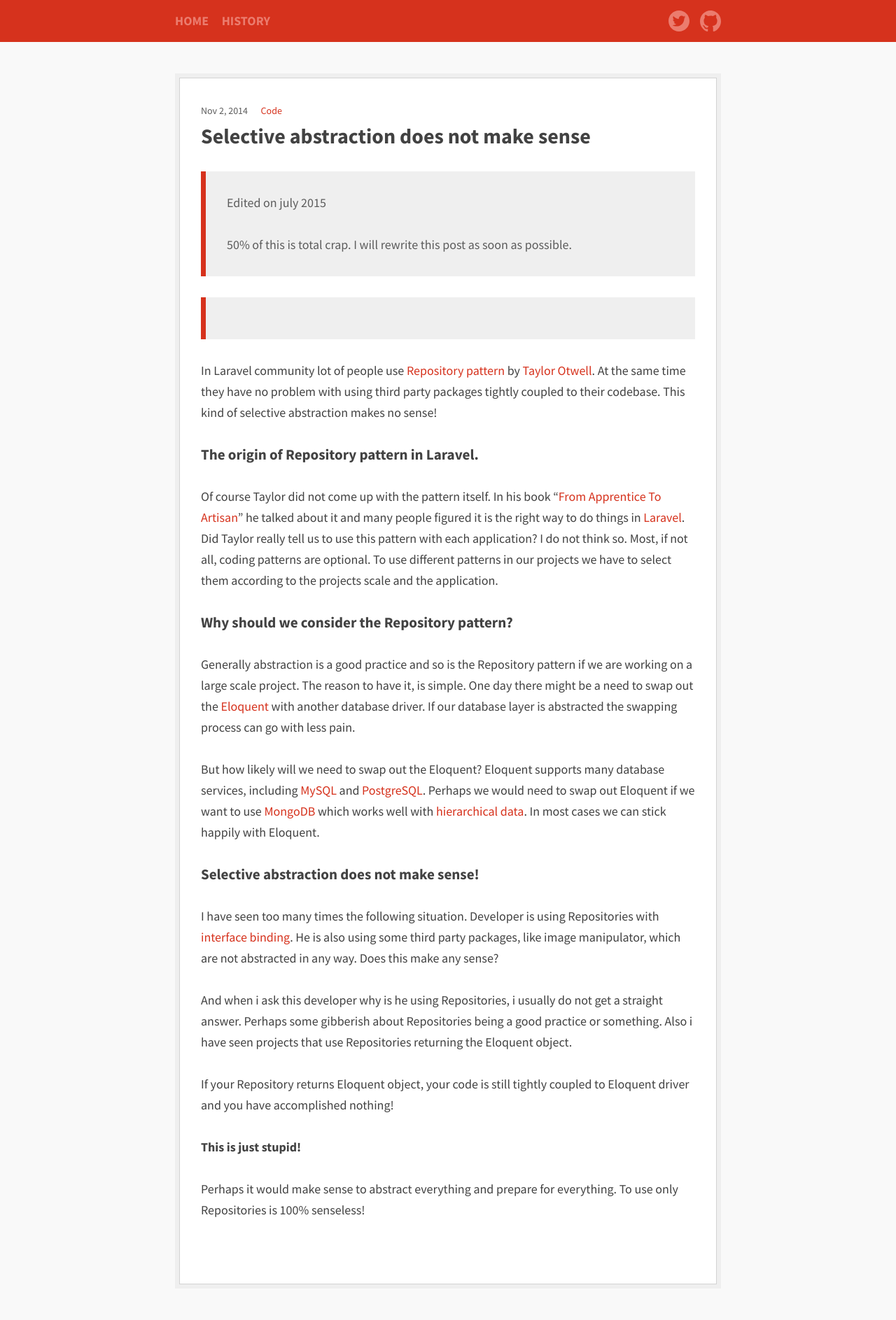
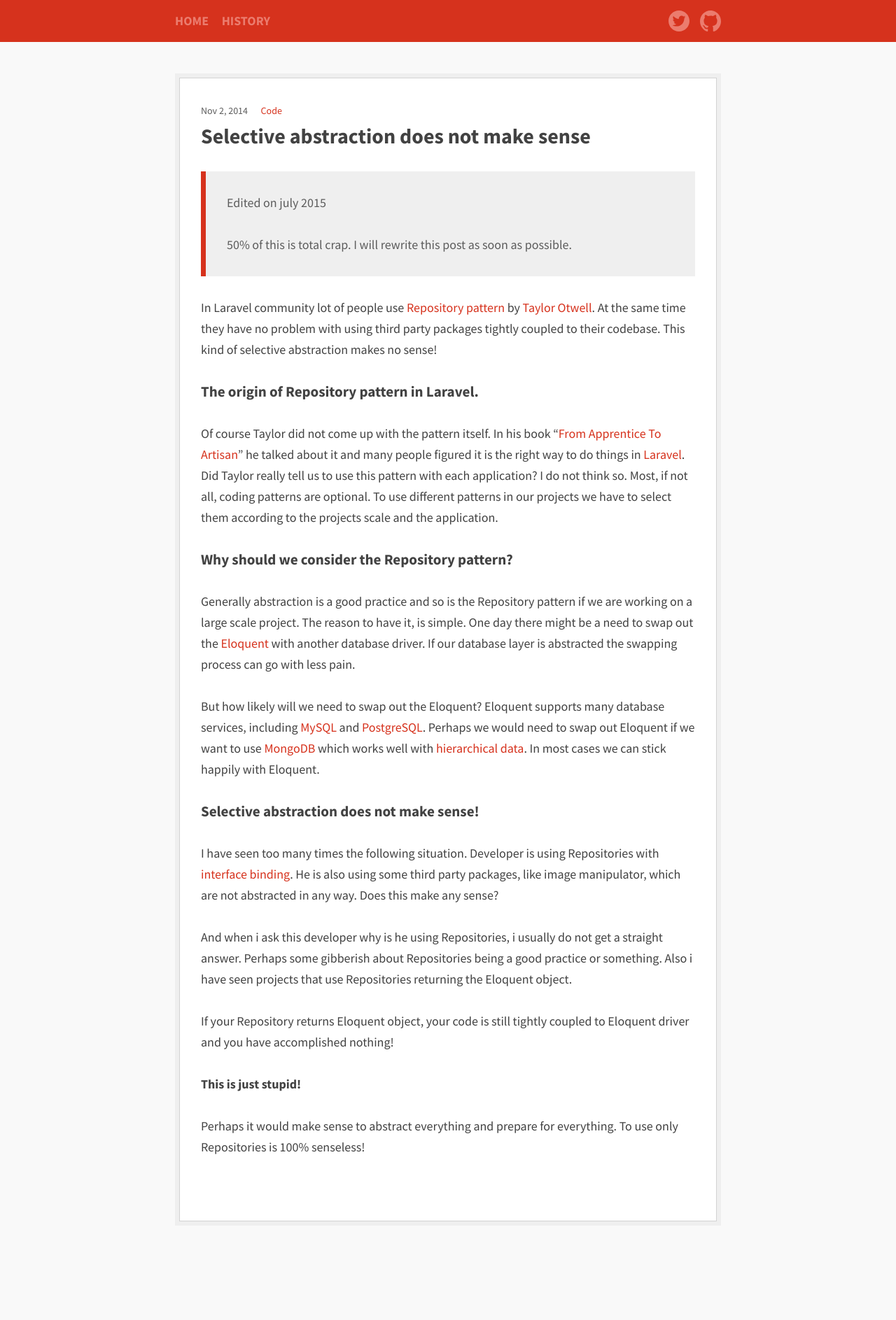
Before and after one commit to keevitaja/keevitaja.com, a Jekyll site: the page built from _posts/2014-11-02-selective-abstraction.md, in a window 1280 px wide. Shown: the whole page at 70% size. Built offline with Jekyll 4.4.1, drawn with Linux system fonts in a browser that asks for light colours; comment, search, counter and statistics services are not loaded; after the commit the page ends 1797 px from its top, so only the background shows below that.

Commit message:
update post

```diff
--- a/_posts/2014-11-02-selective-abstraction.md
+++ b/_posts/2014-11-02-selective-abstraction.md
@@ -14,7 +14,7 @@
 <blockquote>
     Edited on july 2015 <br><br>
     50% of this is total crap. I will rewrite this post as soon as possible.
-</blockquote>>
+</blockquote>
 
 In Laravel community lot of people use [Repository pattern](http://ryantablada.com/post/the-repository-pattern-in-action) by [Taylor Otwell](http://taylorotwell.com/). At the same time they have no problem with using third party packages tightly coupled to their codebase. This kind of selective abstraction makes no sense!
 
```
